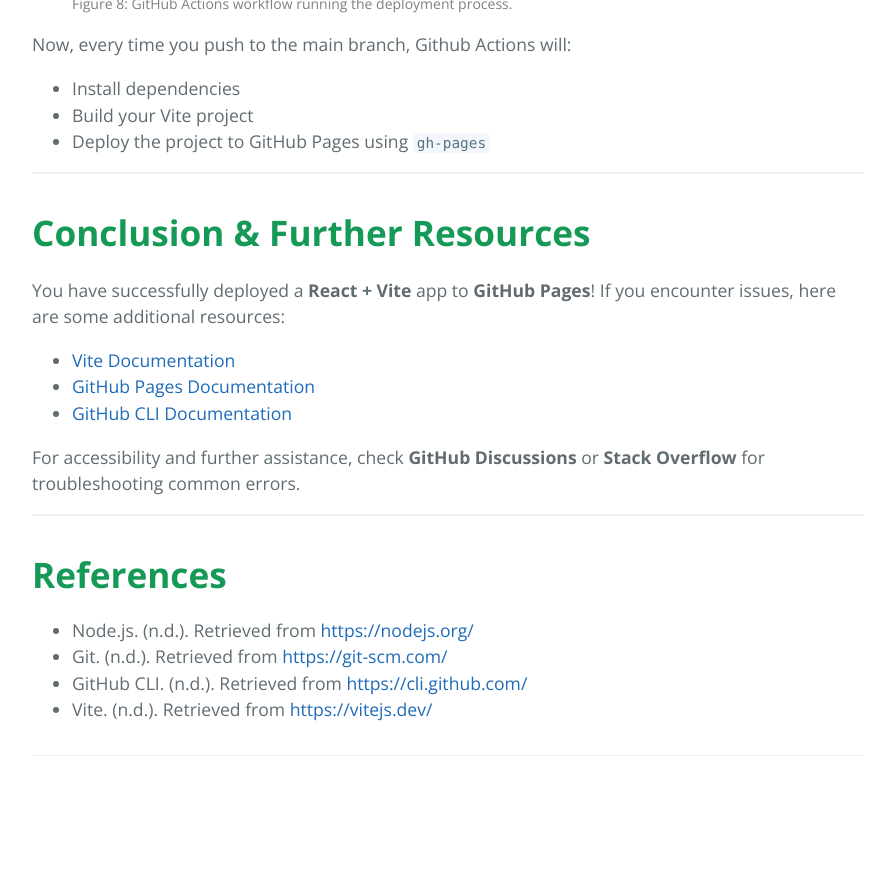
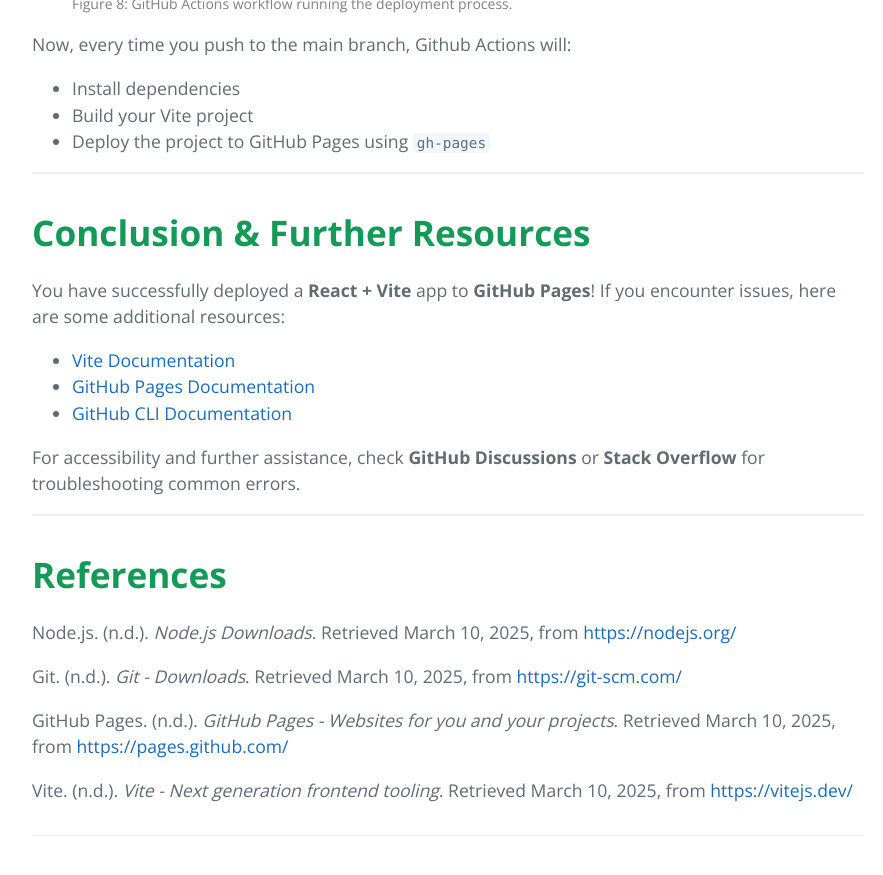
Before and after one commit to anushnandyala/react-vite-github-pages-guide, a Jekyll site: the page built from index.md, in a window 1280 px wide and 900 px high, scrolled down 10429 px. Shown: the top 875 px of the window, without its empty margins (192-1075 px from the left). Built offline with Jekyll 4.4.1, drawn with Linux system fonts in a browser that asks for light colours; before the commit the page ends 11249 px from its top, so only the background shows below that.

Commit message:
Fix references

```diff
--- a/index.md
+++ b/index.md
@@ -330,7 +330,10 @@ For accessibility and further assistance, check **GitHub Discussions** or **Stac
 
 ---
 # **References**
-- Node.js. (n.d.). Retrieved from [https://nodejs.org/](https://nodejs.org/)
-- Git. (n.d.). Retrieved from [https://git-scm.com/](https://git-scm.com/)
-- GitHub CLI. (n.d.). Retrieved from [https://cli.github.com/](https://cli.github.com/)
-- Vite. (n.d.). Retrieved from [https://vitejs.dev/](https://vitejs.dev/)
+Node.js. (n.d.). *Node.js Downloads*. Retrieved March 10, 2025, from [https://nodejs.org/](https://nodejs.org/)
+
+Git. (n.d.). *Git - Downloads*. Retrieved March 10, 2025, from [https://git-scm.com/](https://git-scm.com/)
+
+GitHub Pages. (n.d.). *GitHub Pages - Websites for you and your projects*. Retrieved March 10, 2025, from [https://pages.github.com/](https://pages.github.com/)
+
+Vite. (n.d.). *Vite - Next generation frontend tooling*. Retrieved March 10, 2025, from [https://vitejs.dev/](https://vitejs.dev/)
```
Also changed, not shown: 1 other file.
